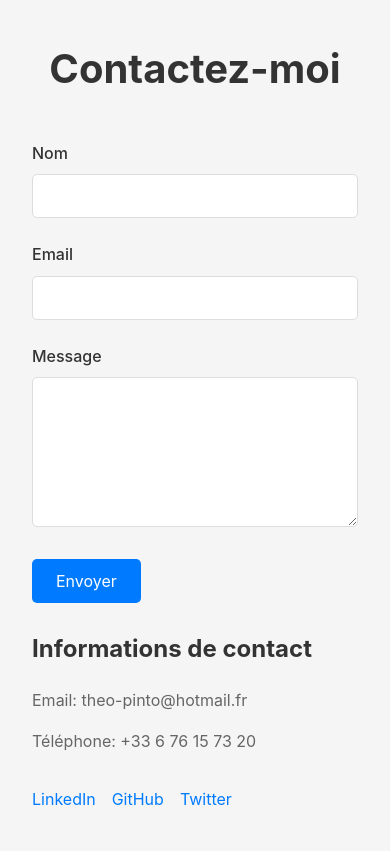
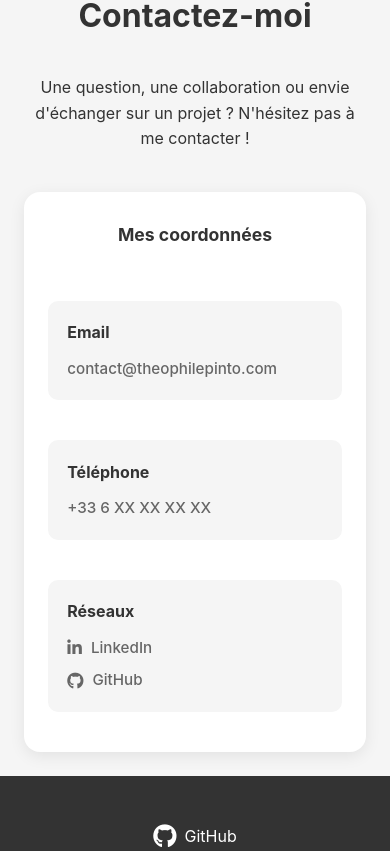
Before and after one commit to Theophiile/portfolio-theophile, a React (Vite) app: page / in a window 390 px wide. Shown: the part 4673-5524 px from the top of the page. Built offline with nearby package versions, Linux system fonts and the light colour scheme.

Commit message:
ajustement page contact, responsive

```diff
--- a/src/pages/Contact/Contact.jsx
+++ b/src/pages/Contact/Contact.jsx
@@ -18,58 +18,36 @@ const Contact = () => {
 
   const handleSubmit = (e) => {
     e.preventDefault()
-    // Ici, on pourra ajouter la logique pour envoyer le formulaire
+    // Ici, vous pourrez ajouter la logique pour envoyer le formulaire
     console.log('Formulaire soumis:', formData)
   }
 
   return (
     <section id="contact" className="contact">
-      <h2>Contactez-moi</h2>
-      <div className="contact-content">
-        <form onSubmit={handleSubmit} className="contact-form">
-          <div className="form-group">
-            <label htmlFor="name">Nom</label>
-            <input
-              type="text"
-              id="name"
-              name="name"
-              value={formData.name}
-              onChange={handleChange}
-              required
-            />
-          </div>
-          <div className="form-group">
-            <label htmlFor="email">Email</label>
-            <input
-              type="email"
-              id="email"
-              name="email"
-              value={formData.email}
-              onChange={handleChange}
-              required
-            />
-          </div>
-          <div className="form-group">
-            <label htmlFor="message">Message</label>
-            <textarea
-              id="message"
-              name="message"
-              value={formData.message}
-              onChange={handleChange}
-              required
-            />
-          </div>
-          <button type="submit" className="submit-btn">Envoyer</button>
-        </form>
-        <div className="contact-info">
-          <h3>Informations de contact</h3>
-          <p>Email: theo-pinto@hotmail.fr</p>
-          <p>Téléphone: +33 6 76 15 73 20</p>
-          <div className="social-links">
-            <a href="#" className="social-link">LinkedIn</a>
-            <a href="#" className="social-link">GitHub</a>
-            <a href="#" className="social-link">Twitter</a>
-          </div>
+      <h2 className="contact-title">Contactez-moi</h2>
+      <p className="contact-subtitle">Une question, une collaboration ou envie d'échanger sur un projet&nbsp;? N'hésitez pas à me contacter&nbsp;!</p>
+      <div className="contact-card">
+        <h3 className="contact-card-title">Mes coordonnées</h3>
+        <div className="contact-card-item">
+          <span className="contact-label">Email</span>
+          <span className="contact-value"><a href="mailto:contact@theophilepinto.com">contact@theophilepinto.com</a></span>
+        </div>
+        <div className="contact-card-item">
+          <span className="contact-label">Téléphone</span>
+          <span className="contact-value"><a href="tel:+336XXXXXXXX">+33 6 XX XX XX XX</a></span>
+        </div>
+        <div className="contact-card-item">
+          <span className="contact-label">Réseaux</span>
+          <span className="contact-value">
+            <a href="https://www.linkedin.com/in/théophile-pinto-06bbb21b2/" target="_blank" rel="noopener noreferrer">
+              <i className="fa-brands fa-linkedin-in"></i> LinkedIn
+            </a>
+          </span>
+          <span className="contact-value">
+            <a href="https://github.com/Theophiile" target="_blank" rel="noopener noreferrer">
+              <i className="fa-brands fa-github"></i> GitHub
+            </a>
+          </span>
         </div>
       </div>
     </section>
--- a/src/pages/Contact/Contact.scss
+++ b/src/pages/Contact/Contact.scss
@@ -1,103 +1,166 @@
 .contact {
-  padding: 6rem 2rem;
-  background-color: var(--background-color);
+  min-height: 80vh;
+  padding: 4rem 1rem 2rem 1rem;
+  background: var(--background-color);
+  display: flex;
+  flex-direction: column;
+  align-items: center;
+  font-family: -apple-system, BlinkMacSystemFont, 'Segoe UI', Roboto, Oxygen, Ubuntu, Cantarell, 'Open Sans', 'Helvetica Neue', sans-serif;
+  color: var(--text-color);
+}
 
-  h2 {
-    text-align: center;
-    font-size: 2.5rem;
-    margin-bottom: 3rem;
-    color: #333;
+.contact-title {
+  color: var(--text-color);
+  font-size: 2.8rem;
+  font-weight: 700;
+  text-align: center;
+  margin-bottom: 2.2rem;
+  font-family: inherit;
+}
+
+.contact-subtitle {
+  text-align: center;
+  color: var(--text-color);
+  font-size: 1.15rem;
+  margin-bottom: 3.5rem;
+  font-family: inherit;
+}
+
+.contact-card {
+  background: #fff;
+  border-radius: 22px;
+  box-shadow: 0 8px 32px rgba(0,0,0,0.08);
+  padding: 3.5rem 3rem;
+  max-width: 800px;
+  width: 100%;
+  margin: 0 auto;
+  display: flex;
+  flex-direction: column;
+  gap: 2.8rem;
+  font-family: inherit;
+  align-items: center;
+}
+
+.contact-card-title {
+  color: var(--text-color);
+  font-size: 1.6rem;
+  font-weight: 700;
+  margin-bottom: 2.2rem;
+  text-align: center;
+  font-family: inherit;
+}
+
+.contact-card-item {
+  background: #f5f5f5;
+  border-radius: 14px;
+  padding: 1.5rem 2rem;
+  display: flex;
+  flex-direction: column;
+  align-items: flex-start;
+  gap: 0.7rem;
+  font-size: 1.13rem;
+  font-weight: 500;
+  font-family: inherit;
+  width: 100%;
+  max-width: 600px;
+}
+
+.contact-label {
+  color: var(--text-color);
+  font-weight: 700;
+  margin-bottom: 0.2rem;
+  min-width: 90px;
+  display: block;
+  font-family: inherit;
+  font-size: 1.15rem;
+}
+
+.contact-value {
+  color: #666;
+  text-decoration: none;
+  font-weight: 500;
+  transition: color 0.2s;
+  display: flex;
+  align-items: center;
+  gap: 0.5em;
+  font-family: inherit;
+  font-size: 1.08rem;
+}
+
+.contact-value a {
+  color: #666;
+  text-decoration: none;
+  transition: color 0.2s;
+  font-family: inherit;
+}
+
+.contact-value a:hover, .contact-value a:hover i {
+  color: var(--primary-color);
+}
+
+.contact-value i {
+  font-size: 1.1em;
+  margin-right: 0.3em;
+  color: #666;
+  vertical-align: middle;
+}
+
+.contact-sep {
+  color: #d1a06f;
+  font-size: 1.2em;
+  margin: 0 0.5em;
+}
+
+@media (max-width: 900px) {
+  .contact-card {
+    max-width: 98vw;
+    padding: 2.5rem 1.5rem;
+  }
+  .contact-card-item {
+    max-width: 100%;
+    padding: 1.5rem 1.5rem;
   }
 }
 
-.contact-content {
-  max-width: 1200px;
-  margin: 0 auto;
-  display: grid;
-  grid-template-columns: 1fr 1fr;
-  gap: 4rem;
-}
-
-.contact-form {
-  .form-group {
+@media (max-width: 600px) {
+  .contact {
+    padding: 3rem 1.5rem 1.5rem 1.5rem;
+  }
+  .contact-title {
+    font-size: 2rem;
     margin-bottom: 1.5rem;
-
-    label {
-      display: block;
-      margin-bottom: 0.5rem;
-      color: #333;
-      font-weight: 500;
-    }
-
-    input,
-    textarea {
-      width: 100%;
-      padding: 0.75rem;
-      border: 1px solid #ddd;
-      border-radius: 5px;
-      font-size: 1rem;
-      transition: border-color 0.3s ease;
-
-      &:focus {
-        outline: none;
-        border-color: #007bff;
-      }
-    }
-
-    textarea {
-      height: 150px;
-      resize: vertical;
-    }
+  }
+  .contact-subtitle {
+    font-size: 1rem;
+    margin-bottom: 2.5rem;
+  }
+  .contact-card {
+    max-width: 98vw;
+    padding: 2rem 1.5rem;
+    border-radius: 16px;
+    gap: 2rem;
+    box-shadow: 0 4px 16px rgba(0,0,0,0.08);
+  }
+  .contact-card-title {
+    font-size: 1.1rem;
+    margin-bottom: 1.5rem;
+    text-align: center;
+  }
+  .contact-card-item {
+    padding: 1.2rem 1.2rem;
+    border-radius: 10px;
+    gap: 0.5rem;
+    font-size: 0.98rem;
+    align-items: flex-start;
+    width: 100%;
+    max-width: 100%;
+    margin-bottom: 0.5rem;
+  }
+  .contact-label {
+    font-size: 1rem;
+    margin-bottom: 0.2rem;
+  }
+  .contact-value {
+    font-size: 0.95rem;
   }
 }
-
-.submit-btn {
-  background-color: #007bff;
-  color: white;
-  padding: 0.75rem 1.5rem;
-  border: none;
-  border-radius: 5px;
-  font-size: 1rem;
-  cursor: pointer;
-  transition: background-color 0.3s ease;
-
-  &:hover {
-    background-color: #0056b3;
-  }
-}
-
-.contact-info {
-  h3 {
-    font-size: 1.5rem;
-    margin-bottom: 1.5rem;
-    color: #333;
-  }
-
-  p {
-    color: #666;
-    margin-bottom: 1rem;
-  }
-}
-
-.social-links {
-  display: flex;
-  gap: 1rem;
-  margin-top: 2rem;
-
-  .social-link {
-    color: #007bff;
-    text-decoration: none;
-    transition: color 0.3s ease;
-
-    &:hover {
-      color: #0056b3;
-    }
-  }
-}
-
-@media (max-width: 768px) {
-  .contact-content {
-    grid-template-columns: 1fr;
-    gap: 2rem;
-  }
-}
```
